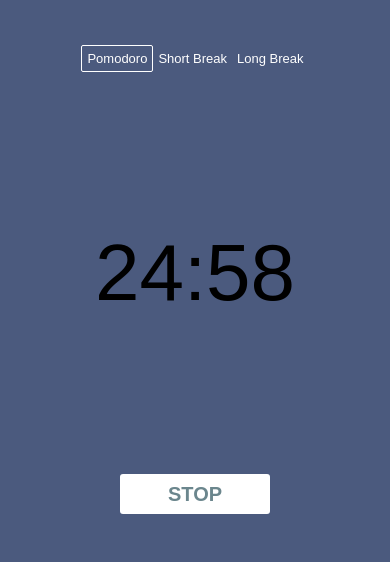
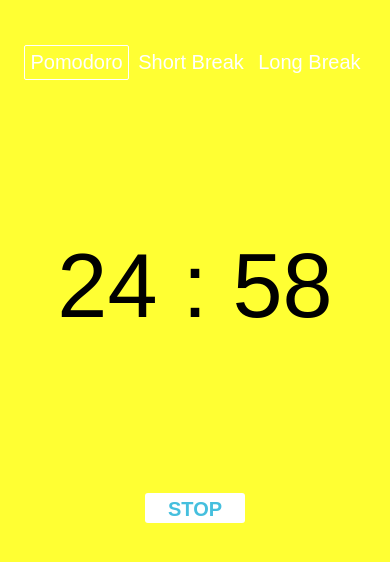
Before and after one commit to AsadMoinuddin152/POMODORO-Meter, a plain HTML site: page index.html in a window 390 px wide. Both pictures are taken after a click on the button "Pomodoro". Drawn offline with Linux system fonts and the light colour scheme.

Commit message:
Created new project

```diff
--- a/css/style.css
+++ b/css/style.css
@@ -1 +1,61 @@
-body{transition: all 1s ease-in-out; font-family: Arial, Helvetica, sans-serif; background: #4B5A7E; margin: 0;}#pomodoro-app{text-align: center;}#time{font-size: 200px; margin: 55px; font-weight: 500;}#buttons{margin-top: 45px;}.button{background-color: transparent; border: none; color: white; cursor: pointer; padding: 5px; font-size: 13px;}.border{border: 1px solid white; border-radius: 2px;}#stop{color: #6b868d; background-color: white; border-radius: 3px; border: none; cursor: pointer; font-size: 20px; padding: 5px; height: 40px; width: 150px; font-weight: 600;}@media (max-width: 480px){#time{font-size: 80px; margin: 155px 0;}}
+body
+{
+    transition: all 1s ease-in-out;
+    font-family: Arial, Helvetica, sans-serif;
+    background: #5292b1;
+    margin: 0;
+}
+#pomodoro-app
+{
+    text-align: center;
+}
+#time{
+    font-size: 250px;
+    margin: 55px;
+    font-weight: 500;
+}
+#buttons
+{
+    margin-top: 45px;
+}
+.button
+{
+    background-color: transparent;
+    border: none;
+    color: white;
+    cursor: pointer;
+    padding: 5px;
+    font-size: 20px;
+}
+.border
+{
+    border: 1px solid white;
+    border-radius: 2px;
+}
+#stop
+{
+    color: #45bfde;
+    background-color: white;
+    border-radius: 3px;
+    border: none;
+    cursor: pointer;
+    font-size: 30px;
+    padding: 5px;
+    height: 40px;
+    width: 150px;
+    font-weight: 600;
+}
+@media (max-width: 480px)
+{
+    #time
+    {
+        font-size: 90px;
+        margin: 155px 0;
+    }
+    #stop
+    {
+        height: 30px;
+        width: 100px;
+        font-size: 20px;
+    }
+}
--- a/js/script.js
+++ b/js/script.js
@@ -1,7 +1,3 @@
-let playAudio = () => {
-  let audio = new Audio("https://raw.githubusercontent.com/ali5723/pomodoro-web/main/assets/sounds/clock.wav");
-  audio.play();
-};
 let start = document.querySelector("#start");
 let shortBreak = document.querySelector("#shortBreak");
 let longBreak = document.querySelector("#longBreak");
@@ -26,14 +22,14 @@ let pomodoro = {
       start.classList.add("border");
       shortBreak.classList.remove("border");
       longBreak.classList.remove("border");
-      body.style.backgroundColor = "#4B5A7E";
+      body.style.backgroundColor = "#FFFF33";
     };
     shortBreak.onclick = function () {
       self.startShortBreak.apply(self);
       start.classList.remove("border");
       shortBreak.classList.add("border");
       longBreak.classList.remove("border");
-      body.style.backgroundColor = "#b34540";
+      body.style.backgroundColor = "#3399FF";
       count++;
     };
     longBreak.onclick = function () {
@@ -41,14 +37,14 @@ let pomodoro = {
       start.classList.remove("border");
       shortBreak.classList.remove("border");
       longBreak.classList.add("border");
-      body.style.backgroundColor = "#4B7A4B";
+      body.style.backgroundColor = "#00FFFF";
     };
     document.querySelector("#stop").onclick = function () {
       self.stopTimer.apply(self);
       start.classList.remove("border");
       shortBreak.classList.remove("border");
       longBreak.classList.remove("border");
-      body.style.backgroundColor = "#4B5A7E";
+      body.style.backgroundColor = "#FF66B2";
     };
   },
   resetVariables: function (mins, secs, started) {
```
Also changed, not shown: index.html (+10 -3 lines).
